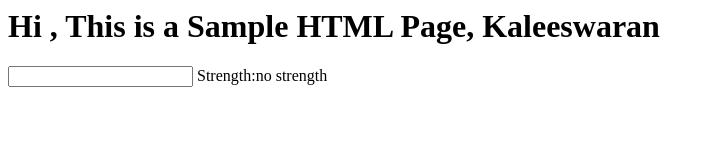
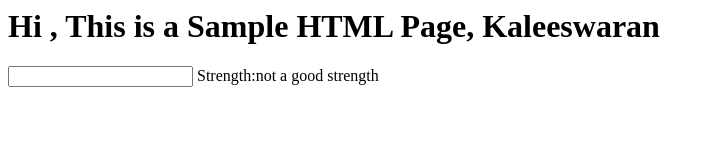
Before and after one commit to kaleeswaranpm/FirstHTML, a plain HTML site: page index.html in a window 1280 px wide. Shown: the whole page, without its empty margins (0-715 px from the left). Drawn offline with Linux system fonts and the light colour scheme.

Commit message:
validate

```diff
--- a/index.html
+++ b/index.html
@@ -16,7 +16,7 @@
         </script>
         <form name="myForm">
             <input type="password" value="" name="userPass" onkeyup="validate()">
-            Strength:<span id="mylocation">no strength</span>
+            Strength:<span id="mylocation">not a good strength</span>
             </form>
 
     </body>
```
